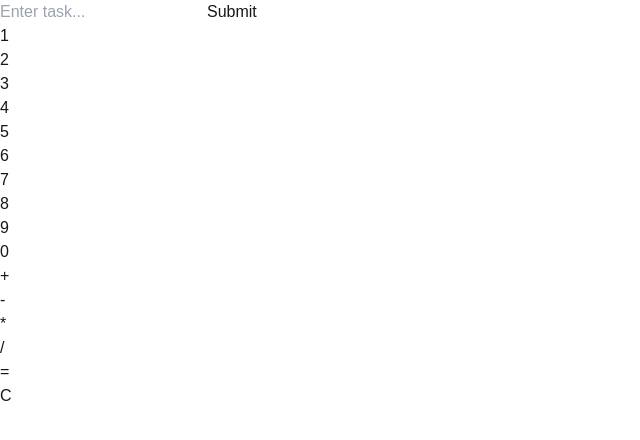
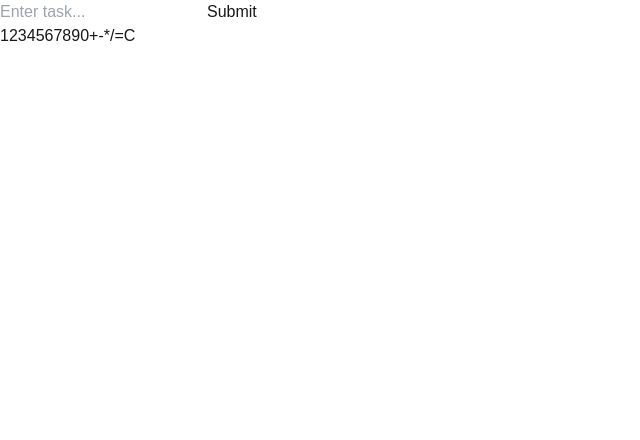
Before and after one commit to tqwu/checklist, a Next.js app: page / in a window 1280 px wide. Shown: the top 440 px of the page, without its empty margins (0-640 px from the left). Built offline with nearby package versions, Linux system fonts and the light colour scheme.

Commit message:
Changing calculator buttons from div to HTML button

```diff
--- a/src/components/calculator.tsx
+++ b/src/components/calculator.tsx
@@ -54,10 +54,10 @@ export default function Calculator() {
     <div>
       <div className="border-2 p-2">{window}</div>
       <div className="grid grid-cols-4 gap-2 w-36">
-        {buttons.map((button) => (
-          <div onClick={() => handleClick(button)} key={button}>
-            {button}
-          </div>
+        {buttons.map((b) => (
+          <button onClick={() => handleClick(b)} key={b}>
+            {b}
+          </button>
         ))}
       </div>
     </div>
```
